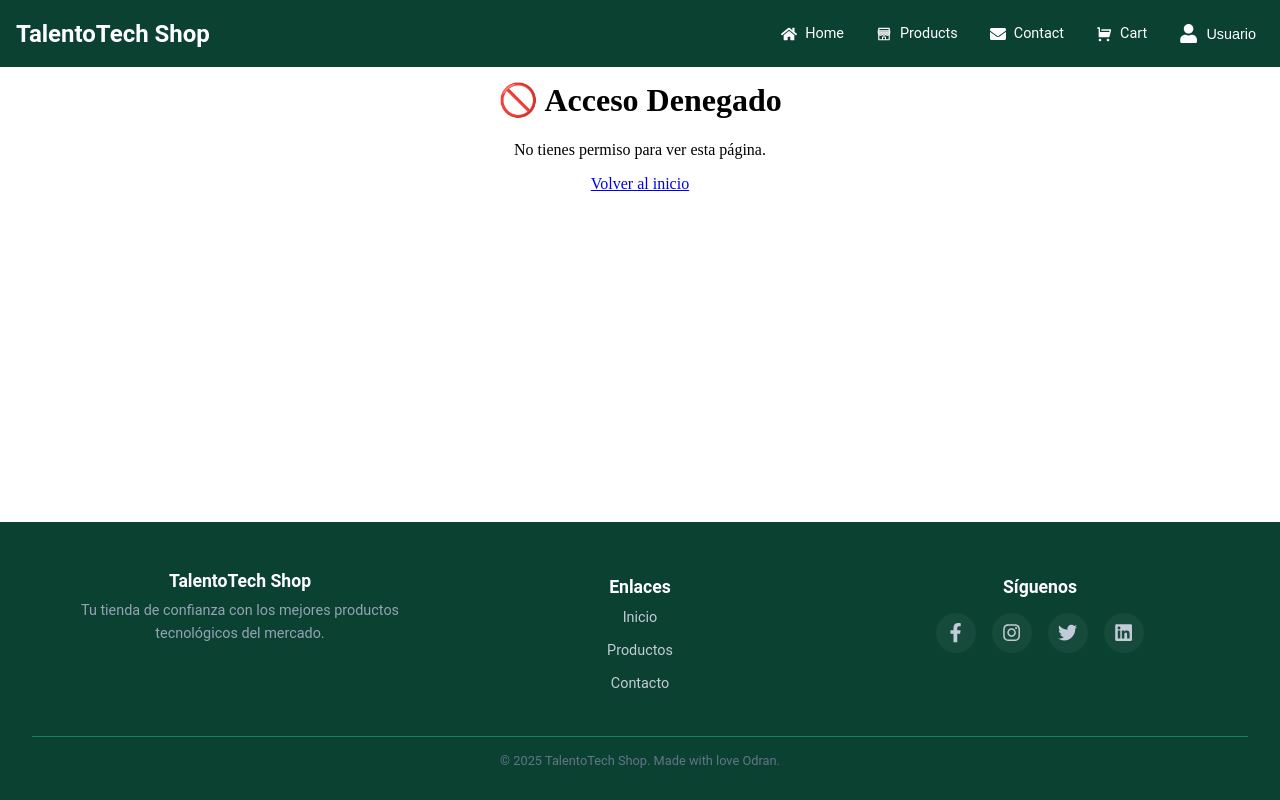
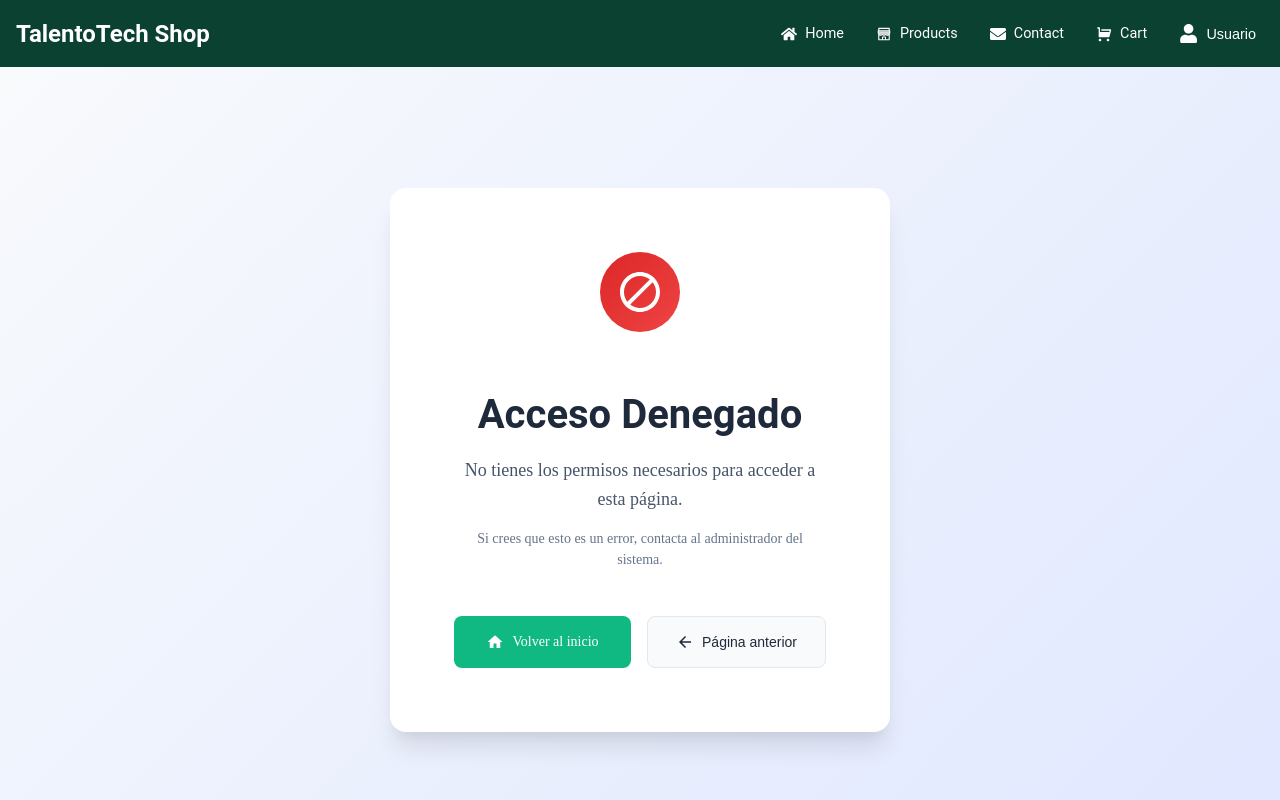
Before and after one commit to OdranDev/ecommerce-talentotech, a React (Vite) app in the folder ecommerce-talentotech/: page /unauthorized in a window 1280 px wide. Built offline with nearby package versions, Linux system fonts and the light colour scheme; no server answers; the database is empty; sample sign-in values are in the browser's storage.

Commit message:
Mejorando la Unauthorized Page

```diff
--- a/ecommerce-talentotech/src/pages/Unauthorized/Unauthorized.jsx
+++ b/ecommerce-talentotech/src/pages/Unauthorized/Unauthorized.jsx
@@ -1,12 +1,41 @@
 import React from "react";
 import { Link } from "react-router-dom";
+import { MdBlock, MdHome, MdArrowBack } from "react-icons/md";
+import './Unauthorized.scss'
 
 const Unauthorized = () => {
   return (
-    <div className="unAuthorized">
-      <h1>🚫 Acceso Denegado</h1>
-      <p>No tienes permiso para ver esta página.</p>
-      <Link to="/">Volver al inicio</Link>
+    <div className="unauthorized">
+      <div className="unauthorized__container">
+        <div className="unauthorized__icon">
+          <MdBlock />
+        </div>
+
+        <div className="unauthorized__content">
+          <h1 className="unauthorized__title">Acceso Denegado</h1>
+          <p className="unauthorized__message">
+            No tienes los permisos necesarios para acceder a esta página.
+          </p>
+          <p className="unauthorized__submessage">
+            Si crees que esto es un error, contacta al administrador del sistema.
+          </p>
+        </div>
+
+        <div className="unauthorized__actions">
+          <Link to="/" className="unauthorized__button unauthorized__button--primary">
+            <MdHome />
+            <span>Volver al inicio</span>
+          </Link>
+
+          <button
+            onClick={() => window.history.back()}
+            className="unauthorized__button unauthorized__button--secondary"
+          >
+            <MdArrowBack />
+            <span>Página anterior</span>
+          </button>
+        </div>
+      </div>
     </div>
   );
 };
--- a/ecommerce-talentotech/src/pages/Unauthorized/Unauthorized.scss
+++ b/ecommerce-talentotech/src/pages/Unauthorized/Unauthorized.scss
@@ -1,8 +1,134 @@
 @use '@styles/styles' as *;
 
+.unauthorized {
+    min-height: 100vh;
+    background: linear-gradient(135deg, $secondary-color 0%, $primary-light 100%);
+    padding: $spacing-md;
+    @include flex-center;
+    @include fadeIn;
 
-.unAuthorized{
-    text-align: "center";
-    padding: "4rem";
-    @include fadeIn;
+  &__container {
+    @include flex-center;
+    flex-direction: column;
+    max-width: 500px;
+    width: 100%;
+    background: $white;
+    border-radius: 16px;
+    box-shadow: $shadow-xl;
+    padding: $spacing-xl * 2;
+    text-align: center;
+
+    @media (max-width: $mobile) {
+      padding: $spacing-xl;
+      margin: $spacing-md;
+    }
+  }
+
+  &__icon {
+    width: 80px;
+    height: 80px;
+    background: linear-gradient(135deg, $error-color, #ef4444);
+    border-radius: 50%;
+    @include flex-center;
+    margin-bottom: $spacing-xl;
+    @include smooth-transition;
+
+    svg {
+      width: 48px;
+      height: 48px;
+      color: $white;
+    }
+
+    &:hover {
+      transform: scale(1.05);
+    }
+  }
+
+  &__content {
+    margin-bottom: $spacing-xl;
+  }
+
+  &__title {
+    font-size: 2.5rem;
+    font-weight: 700;
+    color: $text-primary;
+    margin-bottom: $spacing-md;
+    font-family: $font-base;
+
+    @media (max-width: $mobile) {
+      font-size: 2rem;
+    }
+  }
+
+  &__message {
+    font-size: 1.125rem;
+    color: $text-secondary;
+    margin-bottom: $spacing-sm;
+    line-height: 1.6;
+  }
+
+  &__submessage {
+    font-size: 0.875rem;
+    color: $text-muted;
+    line-height: 1.5;
+  }
+
+  &__actions {
+    display: flex;
+    gap: $spacing-md;
+    width: 100%;
+
+    @media (max-width: $mobile) {
+      flex-direction: column;
+    }
+  }
+
+  &__button {
+    @include flex-center;
+    gap: $spacing-sm;
+    padding: $spacing-md $spacing-lg;
+    border-radius: 8px;
+    text-decoration: none;
+    font-weight: 500;
+    font-size: 0.875rem;
+    border: none;
+    cursor: pointer;
+    flex: 1;
+    @include smooth-transition;
+
+    svg {
+      width: 18px;
+      height: 18px;
+    }
+
+    &--primary {
+      background: $primary-color;
+      color: $white;
+
+      &:hover {
+        background: $primary-hover;
+        @include button-hover;
+      }
+
+      &:active {
+        transform: translateY(0);
+      }
+    }
+
+    &--secondary {
+      background: $secondary-color;
+      color: $text-primary;
+      border: 1px solid $border-color;
+
+      &:hover {
+        background: $white;
+        border-color: $primary-color;
+        @include button-hover;
+      }
+
+      &:active {
+        transform: translateY(0);
+      }
+    }
+  }
 }
--- a/ecommerce-talentotech/src/routes/PrivateRoute.jsx
+++ b/ecommerce-talentotech/src/routes/PrivateRoute.jsx
@@ -5,7 +5,7 @@ function PrivateRoute({ children, adminOnly = false }) {
   const { user, role } = useAuth();
 
   if (!user) return <Navigate to="/login" />;
-  if (adminOnly && role !== 'admin') return <Navigate to="/" />;
+  if (adminOnly && role !== 'admin') return <Navigate to="/unauthorized" />;
 
   return children;
 }
```
